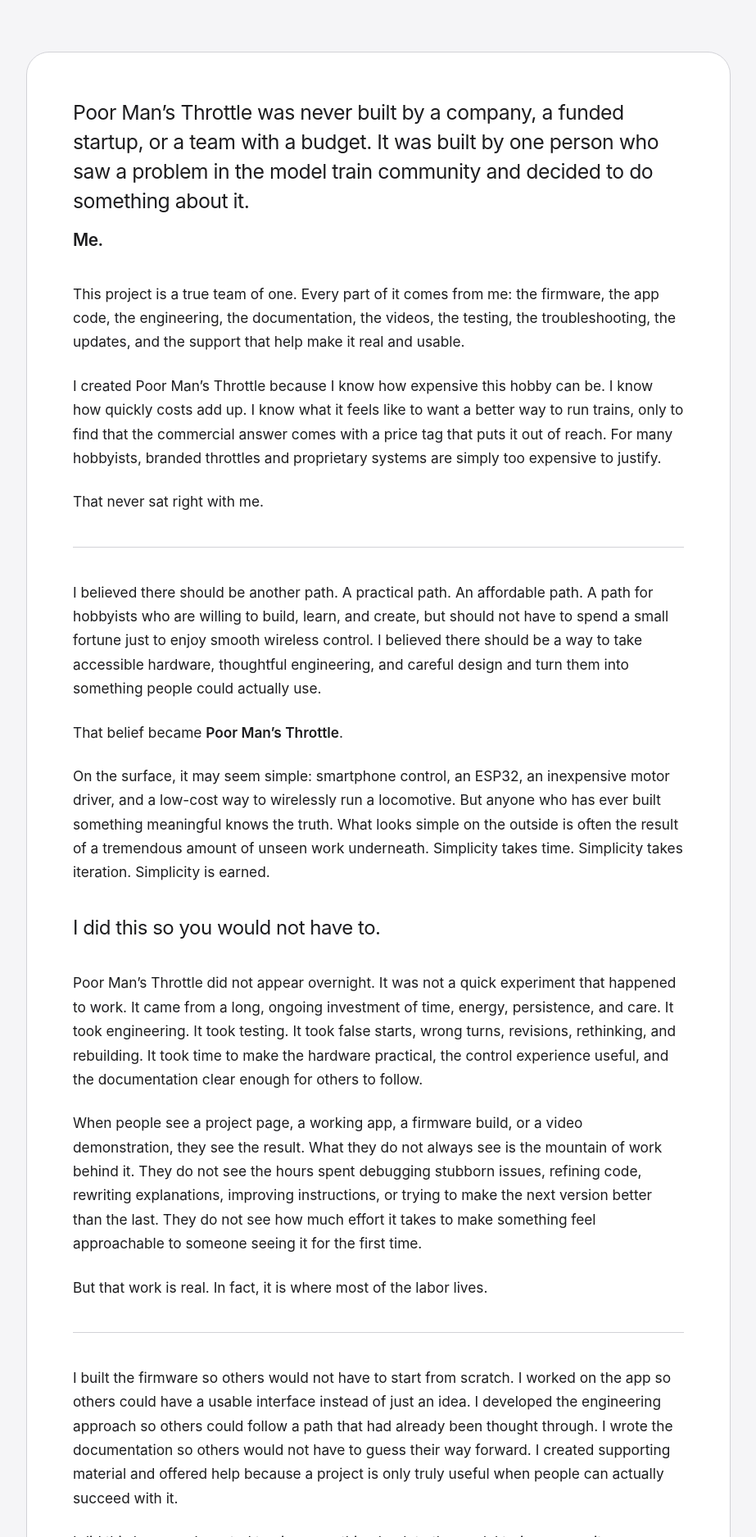
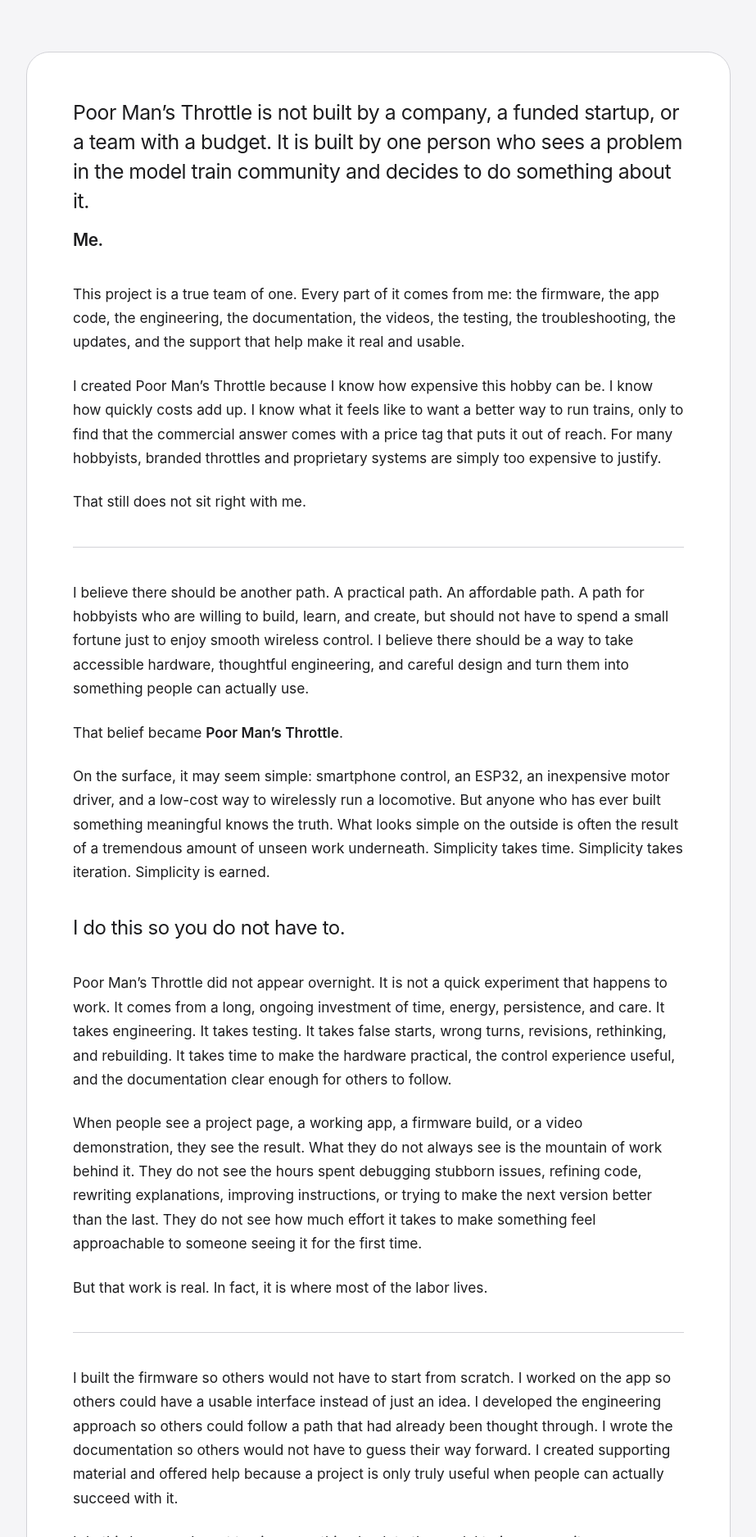
Before and after one commit to jamocle/PoorMansThrottle-DIY, a plain HTML site: page Installer/why-i-built-pmt.html in a window 1280 px wide. Shown: the part 925-2800 px from the top of the page at 82% size, without its empty margins (178-1101 px from the left). Drawn offline with Linux system fonts and the light colour scheme.

Commit message:
present tense

```diff
--- a/Installer/why-i-built-pmt.html
+++ b/Installer/why-i-built-pmt.html
@@ -227,7 +227,7 @@
       <p class="eyebrow">Poor Man’s Throttle</p>
       <h1>Why I Built PMT</h1>
       <p class="intro">
-        A low-cost wireless throttle system created to make model train control more accessible,
+        A low-cost wireless throttle system designed to make model train control more accessible,
         more approachable, and less expensive for the people who love this hobby.
       </p>
 
@@ -248,8 +248,8 @@
 
     <section class="content">
       <p class="lead-quote">
-        Poor Man’s Throttle was never built by a company, a funded startup, or a team with a budget.
-        It was built by one person who saw a problem in the model train community and decided to do something about it.
+        Poor Man’s Throttle is not built by a company, a funded startup, or a team with a budget.
+        It is built by one person who sees a problem in the model train community and decides to do something about it.
         <span class="me">Me.</span>
       </p>
 
@@ -267,18 +267,18 @@
       </p>
 
       <p>
-        That never sat right with me.
+        That still does not sit right with me.
       </p>
 
       <hr class="section-break" />
 
       <p>
-        I believed there should be another path. A practical path. An affordable path. A path for hobbyists who are
+        I believe there should be another path. A practical path. An affordable path. A path for hobbyists who are
         willing to build, learn, and create, but should not have to spend a small fortune just to enjoy smooth wireless
         control.
-        I believed there should be a way to take accessible hardware, thoughtful engineering, and careful design and
+        I believe there should be a way to take accessible hardware, thoughtful engineering, and careful design and
         turn them
-        into something people could actually use.
+        into something people can actually use.
       </p>
 
       <p>
@@ -294,14 +294,15 @@
         Simplicity takes iteration. Simplicity is earned.
       </p>
 
-      <p class="pull-line">I did this so you would not have to.</p>
+      <p class="pull-line">I do this so you do not have to.</p>
 
       <p>
-        Poor Man’s Throttle did not appear overnight. It was not a quick experiment that happened to work. It came from
+        Poor Man’s Throttle did not appear overnight. It is not a quick experiment that happens to work. It comes from
         a long,
-        ongoing investment of time, energy, persistence, and care. It took engineering. It took testing. It took false
+        ongoing investment of time, energy, persistence, and care. It takes engineering. It takes testing. It takes
+        false
         starts,
-        wrong turns, revisions, rethinking, and rebuilding. It took time to make the hardware practical, the control
+        wrong turns, revisions, rethinking, and rebuilding. It takes time to make the hardware practical, the control
         experience useful,
         and the documentation clear enough for others to follow.
       </p>
@@ -333,7 +334,7 @@
       </p>
 
       <p>
-        I did this because I wanted to give something back to the model train community.
+        I do this because I want to give something back to the model train community.
       </p>
 
       <p>
@@ -399,15 +400,15 @@
         </p>
 
         <p>
-          I took on the complexity so you could start from something proven. I spent the hours learning, testing,
+          I take on the complexity so you can start from something proven. I spend the hours learning, testing,
           failing,
-          refining, documenting, and rebuilding so you could have a clearer path. I built this because I believed the
+          refining, documenting, and rebuilding so you can have a clearer path. I build this because I believe the
           community
-          deserved an affordable option now, not only if a company decided there was enough profit in it.
+          deserves an affordable option now, not only if a company decides there is enough profit in it.
         </p>
 
         <p>
-          This is labor. Real labor. Skilled labor. Time-consuming labor. And it has all come from one person.
+          This is labor. Real labor. Skilled labor. Time-consuming labor. And it all comes from one person.
         </p>
 
         <p class="final-ask">
```
